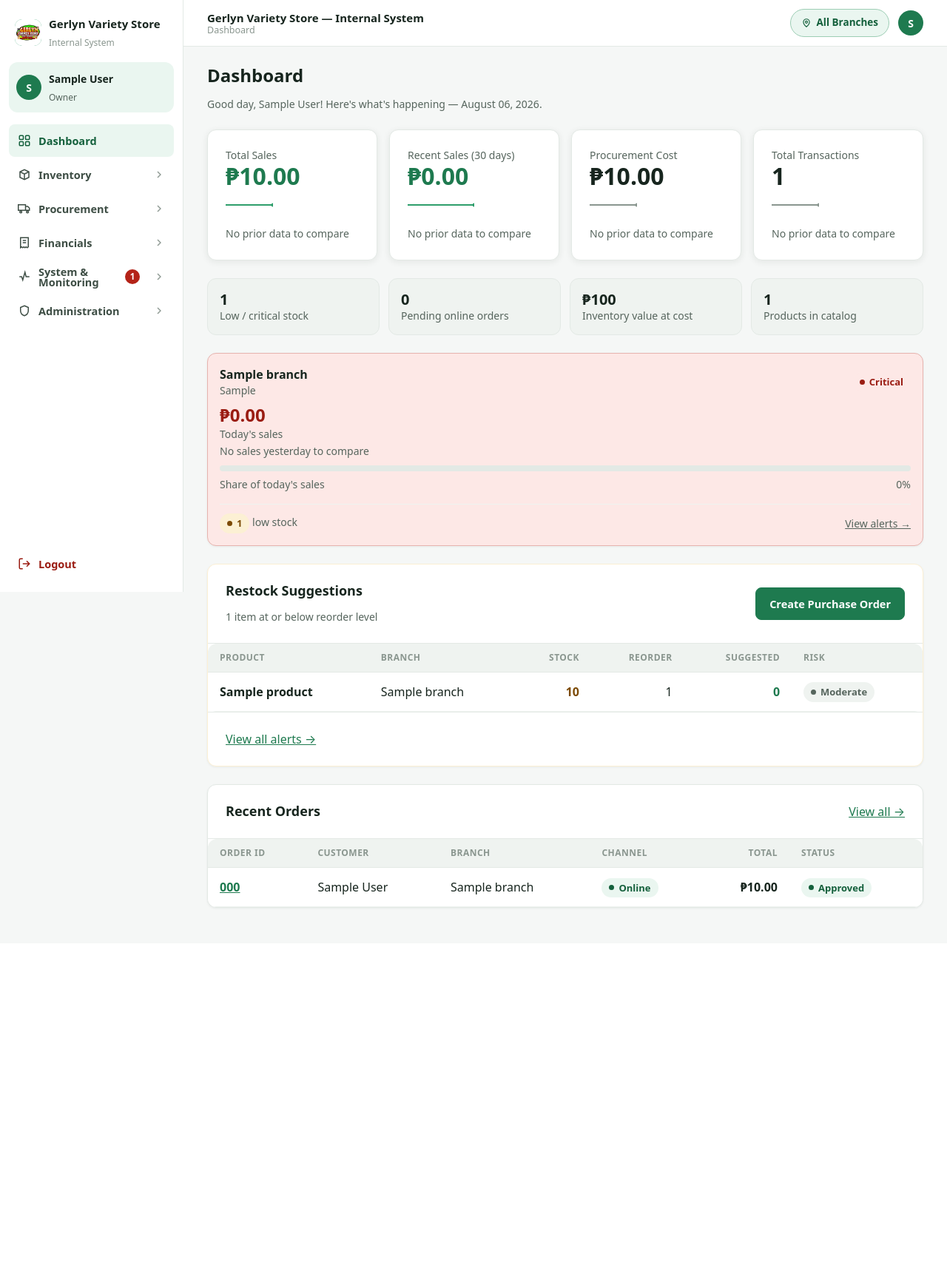
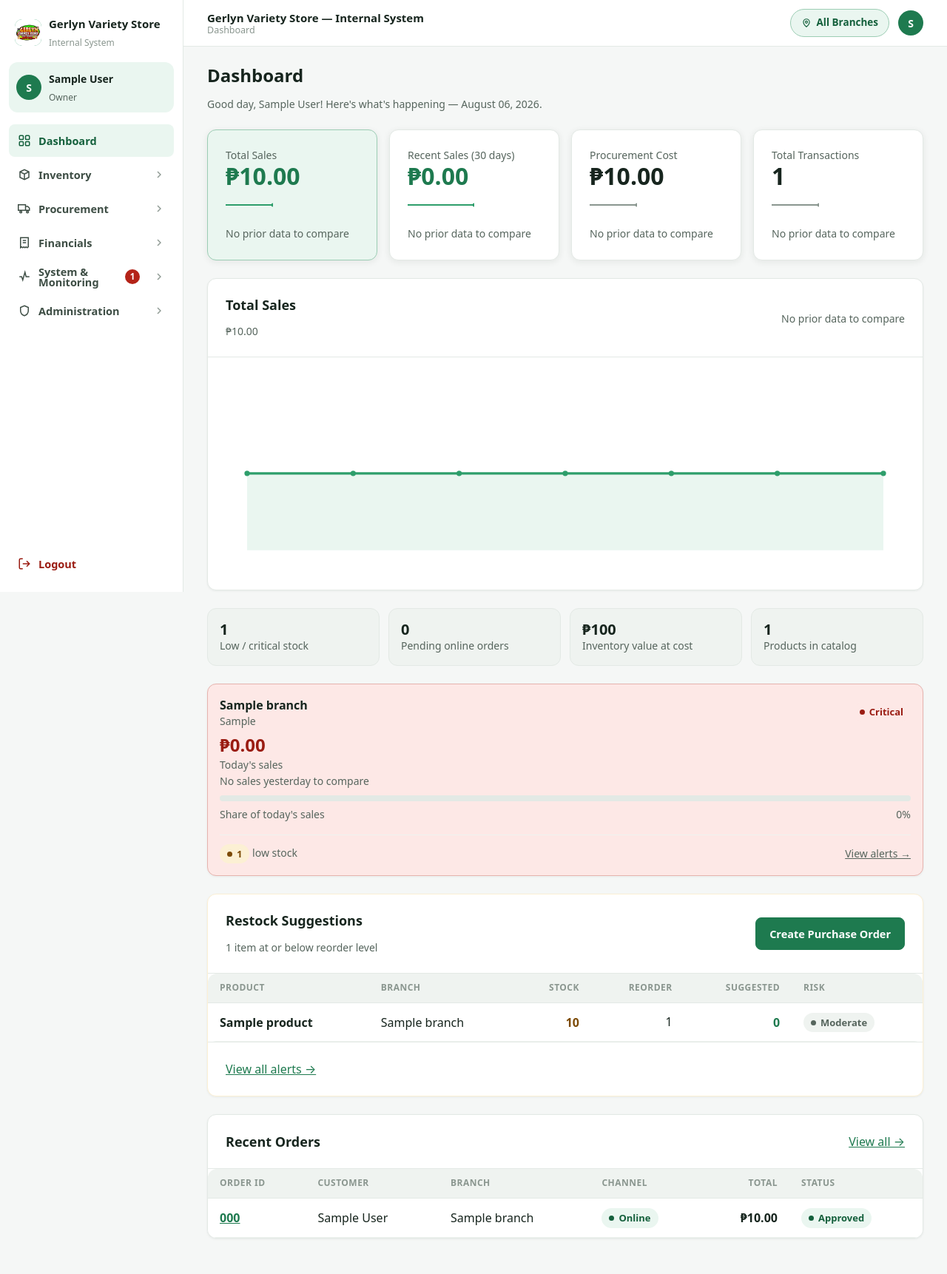
Before and after one commit to agultorannahvheaangeliquebsis-oss/Gerlyn-Capstone, a Django app: page /dashboard/owner/ in a window 1280 px wide. Shown: the whole page at 74% size. Before the commit the page ends 1229 px from the top, so only its background shows below. Run offline with Django 5.2, Linux system fonts and the light colour scheme; a user stored in the database is signed in; tables that the repository leaves empty hold one stand-in row (values such as "Sample post").

Commit message:
feat: add #2a click-to-expand KPI graph panel to Owner Dashboard
The four hero cards (Total Sales, Recent Sales, Procurement Cost, Total
Transactions) now act as tabs into one shared graph panel below the row:
clicking a card (or focusing it and pressing Enter/Space) redraws the
panel's title, value, delta, and a larger area/line chart with day-labeled
point tooltips to match that card's own series. Exactly one card is
.active (green-tinted, per DESIGN.md — never a dark highlight) at a time.

- _kpi_graph_series builds a 760x220 polyline + baseline-anchored area
  path + day-labeled points per metric, reusing the same daily-series
  helpers as the small card sparklines (so a card and the panel it opens
  can never show different underlying data).
- _delta_display centralizes the "▲ +12% vs last 7 days" copy/direction
  so cards and the panel render identical text.
- The inline procurement-cost day-bucketing (previously duplicated between
  the sparkline and this task) is now the reusable _daily_procurement_series
  / _procurement_period_delta_pct helpers — Procurement.order_date is a
  plain DateField, so unlike sales it needs no tz-aware bucketing.
- One JSON blob (json.dumps(..., default=float) for the Decimal aggregate
  values) is handed to a vanilla-JS click handler so switching cards is a
  client-side redraw, not a new request. No charting library added.
- Fix: valueDisplay now uses ',' thousands-separator formatting to match
  what Django's floatformat/USE_THOUSAND_SEPARATOR already renders for the
  SSR'd cards — without it, the panel's value visibly drifted ("₱68585.00"
  vs the card's "₱68,585.00") the instant JS redrew it on any click.
- Fix: two multi-line {# #} template comments were silently falling
  through as literal page text — Django's comment tag can't span a
  newline (its tokenizer regex isn't DOTALL), so the closing #} on a
  later line was never recognized as part of the tag. Collapsed both to
  single lines, matching every other comment in the file.

Co-Authored-By: Claude Sonnet 5 <noreply@anthropic.com>

```diff
--- a/reports/views.py
+++ b/reports/views.py
@@ -1,4 +1,5 @@
 import csv
+import json
 import math
 
 from django.shortcuts import render, redirect
@@ -117,6 +118,98 @@ def _sparkline_points(series, width=64, height=24, pad=3):
     return {'points': ' '.join(f'{x},{y}' for x, y in coords), 'dot_x': dot_x, 'dot_y': dot_y}
 
 
+def _daily_procurement_series(qs, value_field, days=7):
+    """
+    Day-bucketed totals from `order_date` for the last `days` days, oldest
+    first, zero-filled for days with no rows. `order_date` is a plain
+    DateField (no tz component), so — unlike _daily_sales_series — this
+    groups directly without a timezone.localtime() conversion per row.
+    """
+    today = timezone.localtime().date()
+    start = today - timedelta(days=days - 1)
+    buckets = {start + timedelta(n): 0 for n in range(days)}
+
+    for day, value in qs.filter(order_date__gte=start).values_list('order_date', value_field):
+        if day in buckets:
+            buckets[day] += value or 0
+
+    return [buckets[start + timedelta(n)] for n in range(days)]
+
+
+def _procurement_period_delta_pct(qs, value_field, days=7):
+    """% change between the last `days` days and the `days` before that."""
+    start_current = timezone.localtime().date() - timedelta(days=days - 1)
+    start_prev = start_current - timedelta(days=days)
+
+    def _agg(filters):
+        return qs.filter(**filters).aggregate(total=Sum(value_field))['total'] or 0
+
+    current = _agg({'order_date__gte': start_current})
+    previous = _agg({'order_date__gte': start_prev, 'order_date__lt': start_current})
+    return round(((current - previous) / previous) * 100, 1) if previous else None
+
+
+def _date_range_labels(days):
+    """
+    Date labels ('Aug 01') for the last `days` days, oldest first — matches
+    the day-bucket ranges used by _daily_sales_series/_daily_procurement_series.
+    """
+    today = timezone.localtime().date()
+    start = today - timedelta(days=days - 1)
+    return [(start + timedelta(n)).strftime('%b %d') for n in range(days)]
+
+
+def _kpi_graph_series(daily_values, day_labels, width=760, height=220, pad_x=24, pad_y=24):
+    """
+    Builds the click-to-expand graph panel's polyline, baseline-anchored
+    area-fill path, and day-labeled point list for one KPI's daily series
+    — the same zero-division-safe flat-line handling as _sparkline_points,
+    scaled to the larger graph canvas instead of a card-sized sparkline.
+    """
+    if not daily_values:
+        return {'polyline': '', 'area': '', 'points': []}
+
+    lo, hi = min(daily_values), max(daily_values)
+    span = hi - lo
+    n = len(daily_values)
+    step = (width - 2 * pad_x) / (n - 1) if n > 1 else 0
+    baseline = height - pad_y
+
+    def y_for(v):
+        if span == 0:
+            return height / 2
+        return pad_y + (1 - (v - lo) / span) * (height - 2 * pad_y)
+
+    coords = [
+        (round(pad_x + i * step, 1), round(y_for(v), 1))
+        for i, v in enumerate(daily_values)
+    ]
+    points = [
+        {'x': x, 'y': y, 'date': day_labels[i], 'value': daily_values[i]}
+        for i, (x, y) in enumerate(coords)
+    ]
+    polyline = ' '.join(f'{x},{y}' for x, y in coords)
+    line_path = ' '.join(f'L{x},{y}' for x, y in coords)
+    area = f'M{coords[0][0]},{baseline} {line_path} L{coords[-1][0]},{baseline} Z'
+
+    return {'polyline': polyline, 'area': area, 'points': points}
+
+
+def _delta_display(delta_pct, compare_label):
+    """
+    Formats a period-over-period % into the same "▲ +12.0% vs last 7 days"
+    copy already used on the hero cards, plus a direction flag for the
+    trend-up/trend-down/gv-meta class choice. Shared with the click-to-
+    expand graph panel's header so both surfaces render identical text.
+    """
+    if delta_pct is None:
+        return {'text': 'No prior data to compare', 'direction': None}
+    direction = 'up' if delta_pct >= 0 else 'down'
+    arrow = '▲' if direction == 'up' else '▼'
+    sign = '+' if delta_pct >= 0 else ''
+    return {'text': f'{arrow} {sign}{delta_pct}% vs {compare_label}', 'direction': direction}
+
+
 @login_required(login_url='login')
 def operational_dashboard(request):
     """
@@ -159,48 +252,73 @@ def operational_dashboard(request):
 
     # --- Hero-row cards: Total Sales, Recent Sales, Procurement Cost,
     # Total Transactions (DESIGN.md Section 2, improvement #2/#2a) ---
+    sales_amounts_7d = _daily_sales_series(sales_qs, 'total_amount', days=7)
+    sales_amounts_30d = _daily_sales_series(sales_qs, 'total_amount', days=30)
+    sales_counts_7d = _daily_sales_series(sales_qs, days=7)
+    procurement_costs_7d = _daily_procurement_series(procurement_qs, 'total_cost', days=7)
+
     total_sales_alltime = sales_qs.aggregate(total=Sum('total_amount'))['total'] or 0
-    total_sales_spark = _sparkline_points(_daily_sales_series(sales_qs, 'total_amount', days=7))
-    total_sales_delta = _sales_period_delta_pct(sales_qs, 'total_amount', days=7)
+    total_sales_spark = _sparkline_points(sales_amounts_7d)
+    total_sales_delta = _delta_display(
+        _sales_period_delta_pct(sales_qs, 'total_amount', days=7), 'last 7 days'
+    )
+    total_sales_graph = _kpi_graph_series(sales_amounts_7d, _date_range_labels(7))
 
     recent_30d_boundary = now - timedelta(days=30)
     recent_sales_30d = sales_qs.filter(
         transaction_date__gte=recent_30d_boundary
     ).aggregate(total=Sum('total_amount'))['total'] or 0
-    recent_sales_spark = _sparkline_points(
-        _daily_sales_series(sales_qs, 'total_amount', days=30), width=90
+    recent_sales_spark = _sparkline_points(sales_amounts_30d, width=90)
+    recent_sales_delta = _delta_display(
+        _sales_period_delta_pct(sales_qs, 'total_amount', days=30), 'previous 30 days'
     )
-    recent_sales_delta = _sales_period_delta_pct(sales_qs, 'total_amount', days=30)
+    recent_sales_graph = _kpi_graph_series(sales_amounts_30d, _date_range_labels(30))
 
     total_transactions_alltime = sales_qs.count()
-    total_transactions_spark = _sparkline_points(_daily_sales_series(sales_qs, days=7))
-    total_transactions_delta = _sales_period_delta_pct(sales_qs, days=7)
-
-    # order_date is a plain DateField (no tz component), so it's bucketed
-    # directly rather than through _daily_sales_series/_sales_period_delta_pct.
-    proc_start = today - timedelta(days=6)
-    proc_buckets = {proc_start + timedelta(n): 0 for n in range(7)}
-    for day, cost in procurement_qs.filter(
-        order_date__gte=proc_start
-    ).values_list('order_date', 'total_cost'):
-        if day in proc_buckets:
-            proc_buckets[day] += cost or 0
-    procurement_cost_spark = _sparkline_points(
-        [proc_buckets[proc_start + timedelta(n)] for n in range(7)]
+    total_transactions_spark = _sparkline_points(sales_counts_7d)
+    total_transactions_delta = _delta_display(
+        _sales_period_delta_pct(sales_qs, days=7), 'last 7 days'
     )
+    total_transactions_graph = _kpi_graph_series(sales_counts_7d, _date_range_labels(7))
 
     total_procurement_cost = procurement_qs.aggregate(total=Sum('total_cost'))['total'] or 0
-    proc_prev_start = proc_start - timedelta(days=7)
-    proc_current_cost = procurement_qs.filter(
-        order_date__gte=proc_start
-    ).aggregate(total=Sum('total_cost'))['total'] or 0
-    proc_previous_cost = procurement_qs.filter(
-        order_date__gte=proc_prev_start, order_date__lt=proc_start
-    ).aggregate(total=Sum('total_cost'))['total'] or 0
-    procurement_cost_delta = (
-        round(((proc_current_cost - proc_previous_cost) / proc_previous_cost) * 100, 1)
-        if proc_previous_cost else None
+    procurement_cost_spark = _sparkline_points(procurement_costs_7d)
+    procurement_cost_delta = _delta_display(
+        _procurement_period_delta_pct(procurement_qs, 'total_cost', days=7), 'last 7 days'
     )
+    procurement_cost_graph = _kpi_graph_series(procurement_costs_7d, _date_range_labels(7))
+
+    # One JSON blob for the click-to-expand graph panel — switching cards is
+    # then a client-side redraw (see extra_js in dashboard.html), not a
+    # per-click request. Values may be Decimal (from Sum aggregates), which
+    # json.dumps can't serialize on its own, hence default=float.
+    # valueDisplay uses ',' thousands-separator formatting to match what
+    # Django's template output renders for the SSR'd cards/panel — floatformat
+    # and raw {{ number }} both auto-localize via USE_THOUSAND_SEPARATOR, so
+    # a plain f'{value:.2f}' here would visibly drift ("₱68585.00" vs the
+    # card's "₱68,585.00") the moment JS overwrites the panel on any click.
+    kpi_graph_data = json.dumps({
+        'total_sales': {
+            'label': 'Total Sales', 'unit': 'currency', 'stroke': 'var(--brand)',
+            'valueDisplay': f'₱{total_sales_alltime:,.2f}',
+            'delta': total_sales_delta, **total_sales_graph,
+        },
+        'recent_sales': {
+            'label': 'Recent Sales (30 days)', 'unit': 'currency', 'stroke': 'var(--brand)',
+            'valueDisplay': f'₱{recent_sales_30d:,.2f}',
+            'delta': recent_sales_delta, **recent_sales_graph,
+        },
+        'procurement_cost': {
+            'label': 'Procurement Cost', 'unit': 'currency', 'stroke': 'var(--ink-400)',
+            'valueDisplay': f'₱{total_procurement_cost:,.2f}',
+            'delta': procurement_cost_delta, **procurement_cost_graph,
+        },
+        'total_transactions': {
+            'label': 'Total Transactions', 'unit': 'count', 'stroke': 'var(--ink-400)',
+            'valueDisplay': f'{total_transactions_alltime:,}',
+            'delta': total_transactions_delta, **total_transactions_graph,
+        },
+    }, default=float)
 
     # --- Restock suggestions (same engine as the Alerts Center) ---
     branch_ids = branch_ids_for_user(request.user)
@@ -227,6 +345,11 @@ def operational_dashboard(request):
         'total_transactions_alltime': total_transactions_alltime,
         'total_transactions_spark': total_transactions_spark,
         'total_transactions_delta': total_transactions_delta,
+        # Default graph panel state (Total Sales) — server-rendered so the
+        # panel shows something before extra_js's click handler takes over.
+        'default_kpi_key': 'total_sales',
+        'default_kpi_graph': total_sales_graph,
+        'kpi_graph_data': kpi_graph_data,
         'pending_online': pending_online,
         'inventory_value': inventory_value,
         'total_products': Product.objects.count(),
--- a/static/css/gerlyn.css
+++ b/static/css/gerlyn.css
@@ -173,6 +173,21 @@ input::placeholder { color: var(--ink-400); }
   padding: var(--s6);
 }
 .stat-hero .value { font: 700 32px/1.15 system-ui, sans-serif; font-variant-numeric: tabular-nums; }
+
+/* Dashboard hero cards double as click-to-expand tabs into the KPI graph
+   panel (DESIGN.md Section 2, #2a) — active state is a green tint, never a
+   dark highlight, so it reads as "selected" rather than "alert". */
+.stat-hero[data-kpi-key] { cursor: pointer; }
+.stat-hero[data-kpi-key]:focus-visible { outline: 2px solid var(--brand); outline-offset: 2px; }
+.stat-hero.active { background: var(--green-50); border-color: var(--green-300); }
+
+/* Shared graph panel the hero cards render into on click (DESIGN.md
+   Section 2, #2a) — same surface/line/radius/shadow tokens as .card. */
+.kpi-graph-panel {
+  background: var(--surface); border: 1px solid var(--line);
+  border-radius: var(--r-card); box-shadow: var(--shadow-card);
+}
+.kpi-graph-panel svg { display: block; width: 100%; height: auto; }
 .stat {
   background: var(--line-soft); border: 1px solid var(--line);
   border-radius: var(--r-card); padding: var(--s4) var(--s4);
--- a/templates/reports/dashboard.html
+++ b/templates/reports/dashboard.html
@@ -14,9 +14,9 @@
   </div>
 </div>
 
-{# ---------- Hero row: 4 rich KPI cards with sparklines (DESIGN.md Section 2, #2/#2a) ---------- #}
+{# ---------- Hero row: 4 rich KPI cards with sparklines, click-to-expand into the shared graph panel below (DESIGN.md Section 2, #2/#2a) ---------- #}
 <div class="kpi-row mb-6">
-  <div class="stat-hero">
+  <div class="stat-hero active" data-kpi-key="total_sales" role="button" tabindex="0" aria-pressed="true">
     <div class="label">Total Sales</div>
     <div class="value" style="color:var(--action);">₱{{ total_sales_alltime|floatformat:2 }}</div>
     <div class="mt-2">
@@ -26,19 +26,13 @@
       </svg>
     </div>
     <div class="mt-2">
-      {% if total_sales_delta is not None %}
-        {% if total_sales_delta >= 0 %}
-          <span class="trend-up">▲ +{{ total_sales_delta }}% vs last 7 days</span>
-        {% else %}
-          <span class="trend-down">▼ {{ total_sales_delta }}% vs last 7 days</span>
-        {% endif %}
-      {% else %}
-        <span class="gv-meta">No prior data to compare</span>
-      {% endif %}
+      {% if total_sales_delta.direction == 'up' %}<span class="trend-up">{{ total_sales_delta.text }}</span>
+      {% elif total_sales_delta.direction == 'down' %}<span class="trend-down">{{ total_sales_delta.text }}</span>
+      {% else %}<span class="gv-meta">{{ total_sales_delta.text }}</span>{% endif %}
     </div>
   </div>
 
-  <div class="stat-hero">
+  <div class="stat-hero" data-kpi-key="recent_sales" role="button" tabindex="0" aria-pressed="false">
     <div class="label">Recent Sales (30 days)</div>
     <div class="value" style="color:var(--action);">₱{{ recent_sales_30d|floatformat:2 }}</div>
     <div class="mt-2">
@@ -48,19 +42,13 @@
       </svg>
     </div>
     <div class="mt-2">
-      {% if recent_sales_delta is not None %}
-        {% if recent_sales_delta >= 0 %}
-          <span class="trend-up">▲ +{{ recent_sales_delta }}% vs previous 30 days</span>
-        {% else %}
-          <span class="trend-down">▼ {{ recent_sales_delta }}% vs previous 30 days</span>
-        {% endif %}
-      {% else %}
-        <span class="gv-meta">No prior data to compare</span>
-      {% endif %}
+      {% if recent_sales_delta.direction == 'up' %}<span class="trend-up">{{ recent_sales_delta.text }}</span>
+      {% elif recent_sales_delta.direction == 'down' %}<span class="trend-down">{{ recent_sales_delta.text }}</span>
+      {% else %}<span class="gv-meta">{{ recent_sales_delta.text }}</span>{% endif %}
     </div>
   </div>
 
-  <div class="stat-hero">
+  <div class="stat-hero" data-kpi-key="procurement_cost" role="button" tabindex="0" aria-pressed="false">
     <div class="label">Procurement Cost</div>
     <div class="value">₱{{ total_procurement_cost|floatformat:2 }}</div>
     <div class="mt-2">
@@ -70,19 +58,13 @@
       </svg>
     </div>
     <div class="mt-2">
-      {% if procurement_cost_delta is not None %}
-        {% if procurement_cost_delta >= 0 %}
-          <span class="trend-up">▲ +{{ procurement_cost_delta }}% vs last 7 days</span>
-        {% else %}
-          <span class="trend-down">▼ {{ procurement_cost_delta }}% vs last 7 days</span>
-        {% endif %}
-      {% else %}
-        <span class="gv-meta">No prior data to compare</span>
-      {% endif %}
+      {% if procurement_cost_delta.direction == 'up' %}<span class="trend-up">{{ procurement_cost_delta.text }}</span>
+      {% elif procurement_cost_delta.direction == 'down' %}<span class="trend-down">{{ procurement_cost_delta.text }}</span>
+      {% else %}<span class="gv-meta">{{ procurement_cost_delta.text }}</span>{% endif %}
     </div>
   </div>
 
-  <div class="stat-hero">
+  <div class="stat-hero" data-kpi-key="total_transactions" role="button" tabindex="0" aria-pressed="false">
     <div class="label">Total Transactions</div>
     <div class="value">{{ total_transactions_alltime }}</div>
     <div class="mt-2">
@@ -92,16 +74,32 @@
       </svg>
     </div>
     <div class="mt-2">
-      {% if total_transactions_delta is not None %}
-        {% if total_transactions_delta >= 0 %}
-          <span class="trend-up">▲ +{{ total_transactions_delta }}% vs last 7 days</span>
-        {% else %}
-          <span class="trend-down">▼ {{ total_transactions_delta }}% vs last 7 days</span>
-        {% endif %}
-      {% else %}
-        <span class="gv-meta">No prior data to compare</span>
-      {% endif %}
+      {% if total_transactions_delta.direction == 'up' %}<span class="trend-up">{{ total_transactions_delta.text }}</span>
+      {% elif total_transactions_delta.direction == 'down' %}<span class="trend-down">{{ total_transactions_delta.text }}</span>
+      {% else %}<span class="gv-meta">{{ total_transactions_delta.text }}</span>{% endif %}
     </div>
+  </div>
+</div>
+
+{# ---------- Shared graph panel: the 4 cards above act as tabs into this one panel (click or Enter/Space) — see extra_js below. Server-rendered with the Total Sales series so it shows real content before JS runs. ---------- #}
+<div class="kpi-graph-panel mb-6">
+  <div class="card-pad row-between" style="border-bottom:1px solid var(--line);">
+    <div>
+      <h3 id="kpi-graph-label">Total Sales</h3>
+      <p class="gv-meta mb-0" id="kpi-graph-value">₱{{ total_sales_alltime|floatformat:2 }}</p>
+    </div>
+    <span id="kpi-graph-delta">
+      {% if total_sales_delta.direction == 'up' %}<span class="trend-up">{{ total_sales_delta.text }}</span>
+      {% elif total_sales_delta.direction == 'down' %}<span class="trend-down">{{ total_sales_delta.text }}</span>
+      {% else %}<span class="gv-meta">{{ total_sales_delta.text }}</span>{% endif %}
+    </span>
+  </div>
+  <div class="card-pad">
+    <svg id="kpi-graph-svg" viewBox="0 0 760 220" width="100%" height="220" preserveAspectRatio="none">
+      <path id="kpi-graph-area" d="{{ default_kpi_graph.area }}" fill="var(--green-50)" stroke="none"/>
+      <polyline id="kpi-graph-line" points="{{ default_kpi_graph.polyline }}" fill="none" stroke="var(--brand)" stroke-width="2.5" stroke-linecap="round" stroke-linejoin="round"/>
+      <g id="kpi-graph-points"></g>
+    </svg>
   </div>
 </div>
 
@@ -258,3 +256,104 @@
   </div>
 </div>
 {% endblock %}
+
+{% block extra_js %}
+<script id="kpi-graph-data" type="application/json">{{ kpi_graph_data|safe }}</script>
+<script>
+/* KPI hero cards act as tabs into the one shared graph panel below them
+   (DESIGN.md Section 2, #2a). The four series + their polyline/area paths
+   are precomputed server-side (reports/views.py) and handed over as one
+   JSON blob so switching cards is a client-side redraw, not a new request. */
+(function () {
+  var dataEl = document.getElementById('kpi-graph-data');
+  var svg = document.getElementById('kpi-graph-svg');
+  if (!dataEl || !svg) return;
+
+  var data;
+  try {
+    data = JSON.parse(dataEl.textContent);
+  } catch (e) {
+    return;
+  }
+
+  var cards = document.querySelectorAll('.stat-hero[data-kpi-key]');
+  var areaEl = document.getElementById('kpi-graph-area');
+  var lineEl = document.getElementById('kpi-graph-line');
+  var pointsEl = document.getElementById('kpi-graph-points');
+  var labelEl = document.getElementById('kpi-graph-label');
+  var valueEl = document.getElementById('kpi-graph-value');
+  var deltaEl = document.getElementById('kpi-graph-delta');
+  var SVG_NS = 'http://www.w3.org/2000/svg';
+
+  function formatPointValue(unit, value) {
+    var opts = { minimumFractionDigits: unit === 'currency' ? 2 : 0, maximumFractionDigits: unit === 'currency' ? 2 : 0 };
+    var formatted = Number(value).toLocaleString('en-US', opts);
+    return unit === 'currency' ? ('₱' + formatted) : formatted;
+  }
+
+  function renderPoints(entry) {
+    pointsEl.innerHTML = '';
+    entry.points.forEach(function (p) {
+      var circle = document.createElementNS(SVG_NS, 'circle');
+      circle.setAttribute('cx', p.x);
+      circle.setAttribute('cy', p.y);
+      circle.setAttribute('r', 3);
+      circle.setAttribute('fill', entry.stroke);
+      var title = document.createElementNS(SVG_NS, 'title');
+      title.textContent = p.date + ': ' + formatPointValue(entry.unit, p.value);
+      circle.appendChild(title);
+      pointsEl.appendChild(circle);
+    });
+  }
+
+  function renderDelta(container, delta) {
+    container.innerHTML = '';
+    var span = document.createElement('span');
+    span.className = delta.direction === 'up' ? 'trend-up'
+      : delta.direction === 'down' ? 'trend-down' : 'gv-meta';
+    span.textContent = delta.text;
+    container.appendChild(span);
+  }
+
+  function activate(key) {
+    var entry = data[key];
+    if (!entry) return;
+
+    cards.forEach(function (card) {
+      var isActive = card.getAttribute('data-kpi-key') === key;
+      card.classList.toggle('active', isActive);
+      card.setAttribute('aria-pressed', isActive ? 'true' : 'false');
+    });
+
+    areaEl.setAttribute('d', entry.area);
+    areaEl.setAttribute('fill', entry.stroke === 'var(--brand)' ? 'var(--green-50)' : 'var(--line-soft)');
+    lineEl.setAttribute('points', entry.polyline);
+    lineEl.setAttribute('stroke', entry.stroke);
+    renderPoints(entry);
+
+    labelEl.textContent = entry.label;
+    valueEl.textContent = entry.valueDisplay;
+    renderDelta(deltaEl, entry.delta);
+  }
+
+  cards.forEach(function (card) {
+    var key = card.getAttribute('data-kpi-key');
+    card.addEventListener('click', function () { activate(key); });
+    card.addEventListener('keydown', function (e) {
+      if (e.key === 'Enter' || e.key === ' ' || e.key === 'Spacebar') {
+        e.preventDefault();
+        activate(key);
+      }
+    });
+  });
+
+  // Seed point markers/tooltips for the server-rendered default card —
+  // everything else about its initial state is already in the HTML.
+  var defaultCard = document.querySelector('.stat-hero.active[data-kpi-key]');
+  if (defaultCard) {
+    var defaultEntry = data[defaultCard.getAttribute('data-kpi-key')];
+    if (defaultEntry) renderPoints(defaultEntry);
+  }
+})();
+</script>
+{% endblock %}
```
